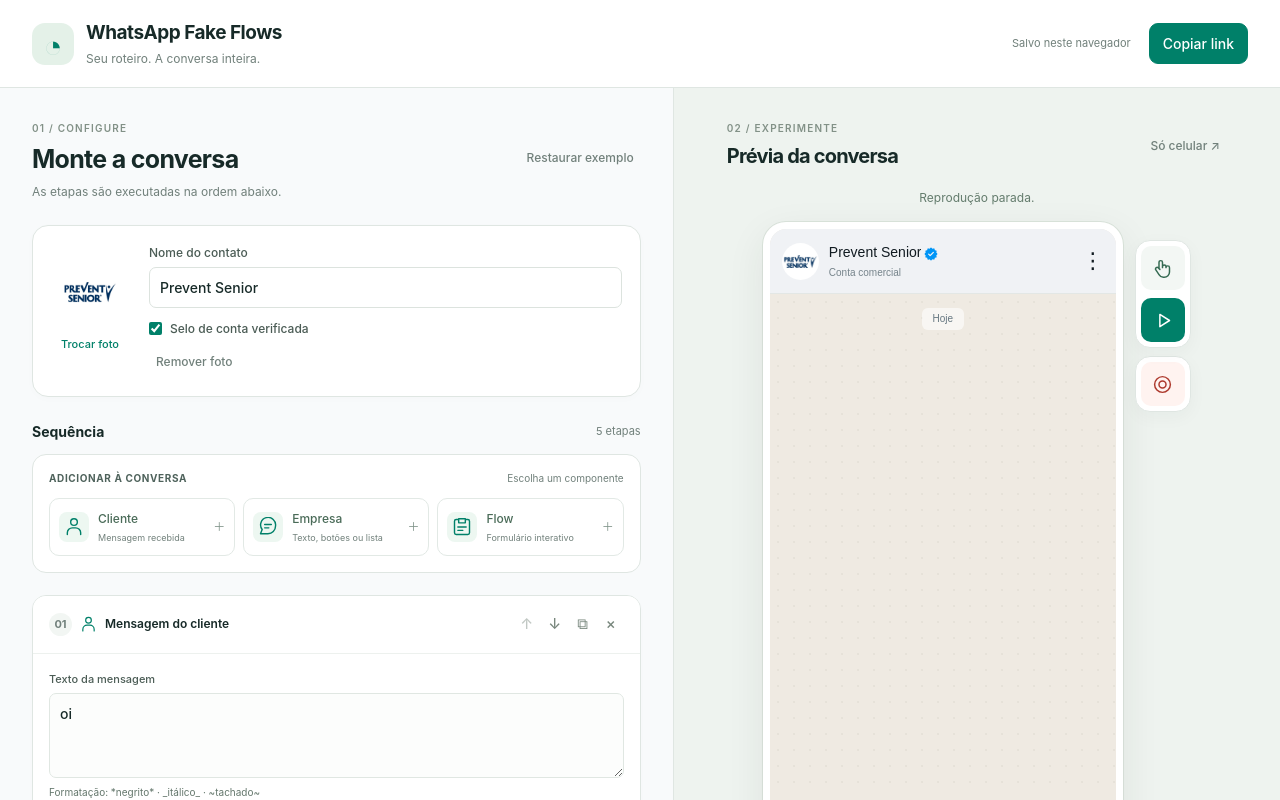
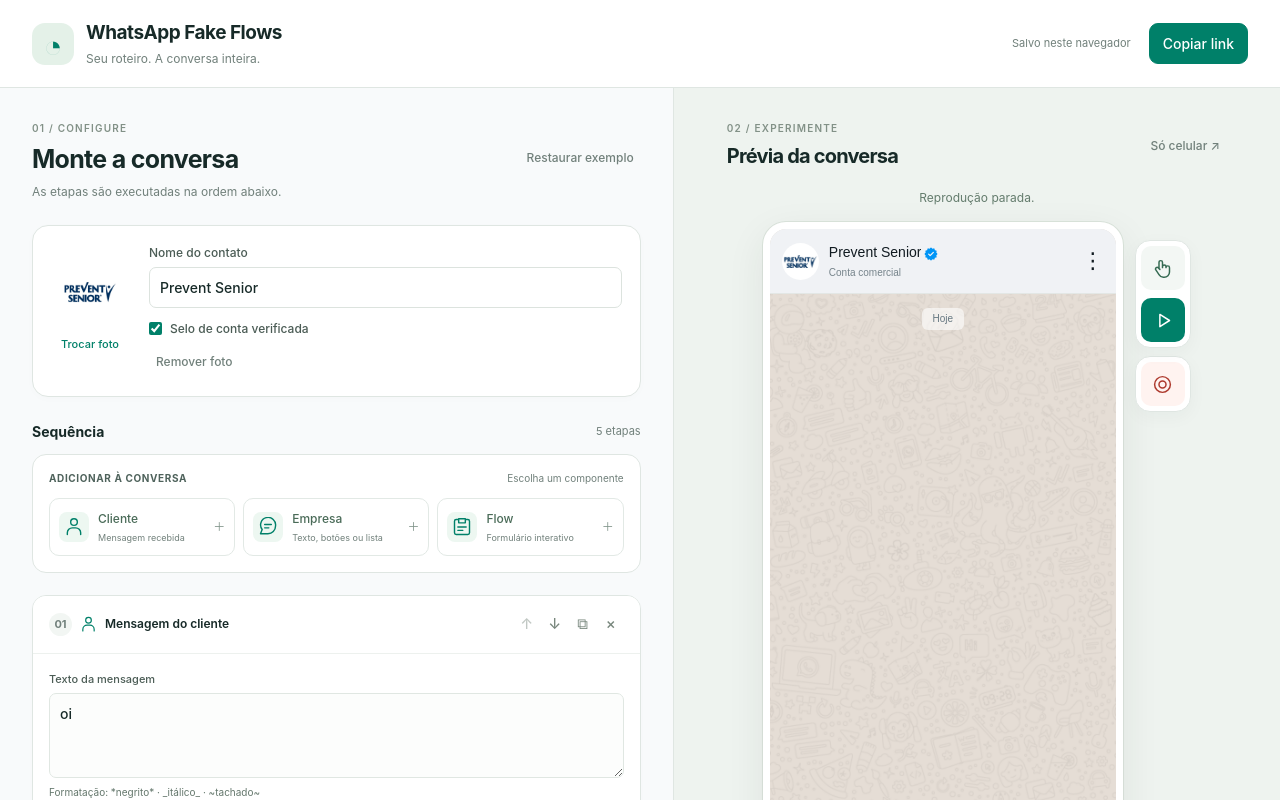
Before and after one commit to guilher-me/whats-demo, a React (Vite) app: page / in a window 1280 px wide. Built offline with nearby package versions, Linux system fonts and the light colour scheme.

Commit message:
style: use bundled WhatsApp chat wallpaper

```diff
--- a/src/styles/conversation.css
+++ b/src/styles/conversation.css
@@ -7,6 +7,9 @@
   border-radius: 23px;
   overflow: hidden;
   background: #efeae2;
+  background-image: url('../../assets/whatsapp-background.png');
+  background-size: cover;
+  background-position: center;
   box-shadow:
     0 12px 38px #23392a14,
     0 0 0 1px #dce5dd;
@@ -63,9 +66,7 @@
   overflow-y: auto;
   scrollbar-width: thin;
   padding: 14px 13px;
-  background-color: #efeae2;
-  background-image: radial-gradient(#b7b4a626 0.8px, transparent 0.8px);
-  background-size: 16px 16px;
+  background: transparent;
 }
 .day {
   background: #fff9;
```
Also changed, not shown: assets/README.md (added), assets/whatsapp-background.png (added), 1 other file (tests, documents, lock files or other folders).
